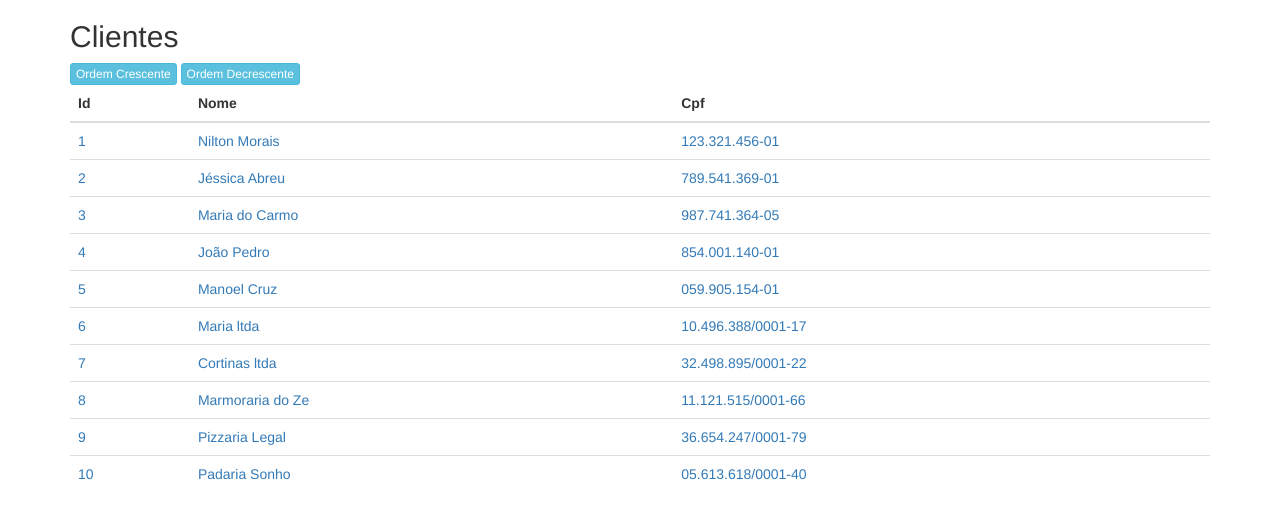
After one commit to Josano/cadastro_cliente, a PHP site: page / in a window 1280 px wide. The commit adds this page. Shown: the top 519 px of the page. Run offline with PHP 8.4, Linux system fonts and the light colour scheme.

Commit message:
alteracao fase 3

```diff
--- /dev/null
+++ b/autoload.php
@@ -0,0 +1,17 @@
+<?php
+
+// define('CLASS_DIR', __DIR__ . DIRECTORY_SEPARATOR . 'src' . DIRECTORY_SEPARATOR);
+// set_include_path(get_include_path().PATH_SEPARATOR.CLASS_DIR);
+spl_autoload_register(function($className) {
+    $path = str_replace('\\', '/', $className);
+    // $file = CLASS_DIR . $path . '.php';
+    $file =  $path . '.php';
+
+    if (file_exists($file)) {
+        require_once($file);
+    }
+    // else {
+    //     throw new \ErrorException("Could not load class {$className}. File not found: {$file}");
+    //     die();
+    // }
+});
--- /dev/null
+++ b/index.php
@@ -0,0 +1,73 @@
+<?php
+
+
+// Da uma lida nesse material
+//http://www.diogomatheus.com.br/blog/php/entendendo-namespaces-no-php/
+
+
+require_once('./src/ACME/Clientes/Dados/dados.php');
+
+// echo "<pre> clientes => ";
+// print_r ($clientes );
+// echo "</pre>";exit;
+
+?>
+<!DOCTYPE html>
+<html  lang="PT-Br">
+<head>
+	<meta charset="UTF-8">
+	<title>Clientes</title>
+  <meta name="viewport" content="width=device-width, initial-scale=1">
+  <link rel="stylesheet" href="http://maxcdn.bootstrapcdn.com/bootstrap/3.3.6/css/bootstrap.min.css">
+  <script src="https://ajax.googleapis.com/ajax/libs/jquery/1.12.0/jquery.min.js"></script>
+  <script src="http://maxcdn.bootstrapcdn.com/bootstrap/3.3.6/js/bootstrap.min.js"></script>
+</head>
+<body>
+<?php
+    if(isset($_POST['cres'])){
+         ksort($clientes);
+    }elseif(isset($_POST['dec'])){
+         krsort($clientes);
+    }else{
+         ksort($clientes);
+    }
+?>
+<div class="container">
+  <h2>Clientes</h2>
+  	<tr>
+        <td>
+            <form method="post">
+                <button class="btn btn-info btn-xs" type="submit" value="cres" name="cres">Ordem Crescente</button>
+        </td>
+            <td>
+                <button class="btn btn-info btn-xs" type="submit" value="dec" name="dec">Ordem Decrescente</button>
+            </form>
+        </td>
+	</tr>
+  <div class="table-responsive">
+	  <table class="table">
+	    <thead>
+	      <tr>
+	        <th>Id</th>
+	        <th>Nome</th>
+	        <th>Cpf</th>
+	      </tr>
+	    </thead>
+	    <tbody>
+	      	<?php foreach($clientes as $cliente) {
+                  $documento = ($cliente->getTipo() == 'Pessoa Fisica') ? $cliente->getCpf() : $cliente->getCnpj();
+
+          ?>
+	      	<tr>
+            <td><?php echo "<a href='show.php?cliente=".$cliente->getId(). "'>".$cliente->getId()."</a>";?></td>
+		        <td><?php echo "<a href='show.php?cliente=".$cliente->getId(). "'>".$cliente->getNome()."</a>";?></td>
+		        <td><?php echo "<a href='show.php?cliente=".$cliente->getId(). "'>".$documento."</a>";?></td>
+		      </tr>
+	        <?php } ?>
+	    </tbody>
+	  </table>
+  </div>
+</div>
+
+</body>
+</html>
--- a/src/ACME/Clientes/Cliente.php
+++ b/src/ACME/Clientes/Cliente.php
@@ -1,8 +1,12 @@
 <?php
 
-namespace ACME\Clientes\Interfaces;
+namespace src\ACME\Clientes;
 
-use ACME\Clientes\Interfaces\ClienteInterface
+// namespace ACME\Clientes\Interfaces;
+
+// use ACME\Clientes\Interfaces\ClienteInterface
+
+use src\ACME\Clientes\Interfaces\ClienteInterface;
 
 class Cliente implements ClienteInterface
 {
--- a/src/ACME/Clientes/Dados/dados.php
+++ b/src/ACME/Clientes/Dados/dados.php
@@ -1,29 +1,35 @@
 <?php
 
-define('CLASS_DIR', 'src');
-set_include_path(get_include_path().PATH_SEPARATOR.CLASS_DIR);
-spl_autoload_register();
+// require_once('autoload.php');
+include ("./autoload.php");
+
+
+// echo realpath('autoload.php');exit;
+
+// namespace ACME\Clientes\Types;
+
+use src\ACME\Clientes\Types\PessoaFisica,src\ACME\Clientes\Types\PessoaJuridica;
 
 $clientes = array(
- 	1 => new ACME\Clientes\Types\PessoaFisica("123.321.456-01",1, "Nilton Morais", "Masculino",  "Rua A, nº 354 - Centro, Ilhéus-BA", "***",
+ 	1 => new PessoaFisica("123.321.456-01",1, "Nilton Morais", "Masculino",  "Rua A, nº 354 - Centro, Ilhéus-BA", "***",
  						  "Pessoa Fisica", "Rua B, nº 98 - Saudade, Ilhéus-BA"),
- 	2 => new ACME\Clientes\Types\PessoaFisica("789.541.369-01",2, "Jéssica Abreu", "Feminino",  "Rua B, nº 147 - Coceição, Itabuna-BA", "*****",
+ 	2 => new PessoaFisica("789.541.369-01",2, "Jéssica Abreu", "Feminino",  "Rua B, nº 147 - Coceição, Itabuna-BA", "*****",
  						  "Pessoa Fisica", ''),
- 	3 => new ACME\Clientes\Types\PessoaFisica("987.741.364-05",3, "Maria do Carmo", "Feminino",  "Rua C, nº 451 - Mangabinha, Itabuna-BA", "**",
+ 	3 => new PessoaFisica("987.741.364-05",3, "Maria do Carmo", "Feminino",  "Rua C, nº 451 - Mangabinha, Itabuna-BA", "**",
  						  "Pessoa Fisica", "Rua C, nº 76 - Pinhoes, Ilhéus-BA"),
- 	4 => new ACME\Clientes\Types\PessoaFisica("854.001.140-01",4, "João Pedro", "Masculino",  "Rua D, nº 09 - Centro, Contagem-MG", "*",
+ 	4 => new PessoaFisica("854.001.140-01",4, "João Pedro", "Masculino",  "Rua D, nº 09 - Centro, Contagem-MG", "*",
  						  "Pessoa Fisica", "Rua Estrada, nº 153 - Castelo, Ilhéus-BA"),
- 	5 => new ACME\Clientes\Types\PessoaFisica("059.905.154-01",5, "Manoel Cruz", "Masculino",  "Rua Primeiro de Maio, nº 25 - Fátima, Itabuna-BA", "*****",
+ 	5 => new PessoaFisica("059.905.154-01",5, "Manoel Cruz", "Masculino",  "Rua Primeiro de Maio, nº 25 - Fátima, Itabuna-BA", "*****",
  						  "Pessoa Fisica", "Rua Belga, nº 333 - Barreiras, Ilhéus-BA"),
- 	6 => new ACME\Clientes\Types\PessoaJuridica("10.496.388/0001-17",6, "Maria ltda", '', "Rua A, nº 354 - Centro, Ilhéus-BA", "***",
+ 	6 => new PessoaJuridica("10.496.388/0001-17",6, "Maria ltda", '', "Rua A, nº 354 - Centro, Ilhéus-BA", "***",
  						  "Pessoa Juridica", "Rua B, nº 98 - Saudade, Ilhéus-BA"),
- 	7 => new ACME\Clientes\Types\PessoaJuridica("32.498.895/0001-22",7, "Cortinas ltda", '', "Rua B, nº 147 - Coceição, Itabuna-BA", "*****",
+ 	7 => new PessoaJuridica("32.498.895/0001-22",7, "Cortinas ltda", '', "Rua B, nº 147 - Coceição, Itabuna-BA", "*****",
  						  "Pessoa Juridica", ''),
- 	8 => new ACME\Clientes\Types\PessoaJuridica("11.121.515/0001-66",8, "Marmoraria do Ze", '', "Rua C, nº 451 - Mangabinha, Itabuna-BA", "**",
+ 	8 => new PessoaJuridica("11.121.515/0001-66",8, "Marmoraria do Ze", '', "Rua C, nº 451 - Mangabinha, Itabuna-BA", "**",
  						  "Pessoa Juridica", "Rua C, nº 76 - Pinhoes, Ilhéus-BA"),
- 	9 => new ACME\Clientes\Types\PessoaJuridica("36.654.247/0001-79",9, "Pizzaria Legal", '', "Rua D, nº 09 - Centro, Contagem-MG", "*",
+ 	9 => new PessoaJuridica("36.654.247/0001-79",9, "Pizzaria Legal", '', "Rua D, nº 09 - Centro, Contagem-MG", "*",
  						  "Pessoa Juridica", "Rua Estrada, nº 153 - Castelo, Ilhéus-BA"),
- 	10 => new ACME\Clientes\Types\PessoaJuridica("05.613.618/0001-40",10, "Padaria Sonho", '', "Rua Primeiro de Maio, nº 25 - Fátima, Itabuna-BA", "*****",
+ 	10 => new PessoaJuridica("05.613.618/0001-40",10, "Padaria Sonho", '', "Rua Primeiro de Maio, nº 25 - Fátima, Itabuna-BA", "*****",
  						  "Pessoa Juridica", "Rua Belga, nº 333 - Barreiras, Ilhéus-BA")
 
 );
--- a/src/ACME/Clientes/Interfaces/ClienteInterface.php
+++ b/src/ACME/Clientes/Interfaces/ClienteInterface.php
@@ -1,8 +1,10 @@
 <?php
+
+namespace src\ACME\Clientes\Interfaces;
 
 interface ClienteInterface
 {
-	namespace ACME\Clientes\Interfaces;
+	//namespace ACME\Clientes\Interfaces;
 
 	public function getGrau();
 	public function setGrau($grau);
--- a/src/ACME/Clientes/Types/PessoaFisica.php
+++ b/src/ACME/Clientes/Types/PessoaFisica.php
@@ -1,8 +1,8 @@
 <?php
 
-namespace ACME\Clientes\Types;
+namespace src\ACME\Clientes\Types;
 
-use ACME\Clientes\Types\Cliente;
+use src\ACME\Clientes\Cliente;
 
 class PessoaFisica extends Cliente {
 
--- a/src/ACME/Clientes/Types/PessoaJuridica.php
+++ b/src/ACME/Clientes/Types/PessoaJuridica.php
@@ -1,8 +1,10 @@
 <?php
 
-namespace ACME\Clientes\Types;
+namespace src\ACME\Clientes\Types;
 
-use ACME\Clientes\Types\Cliente;
+// use ACME\Clientes\Cliente;
+
+use src\ACME\Clientes\Cliente;
 
 class PessoaJuridica extends Cliente {
 
```
Also changed, not shown: show.php (added, +40 -0 lines).
